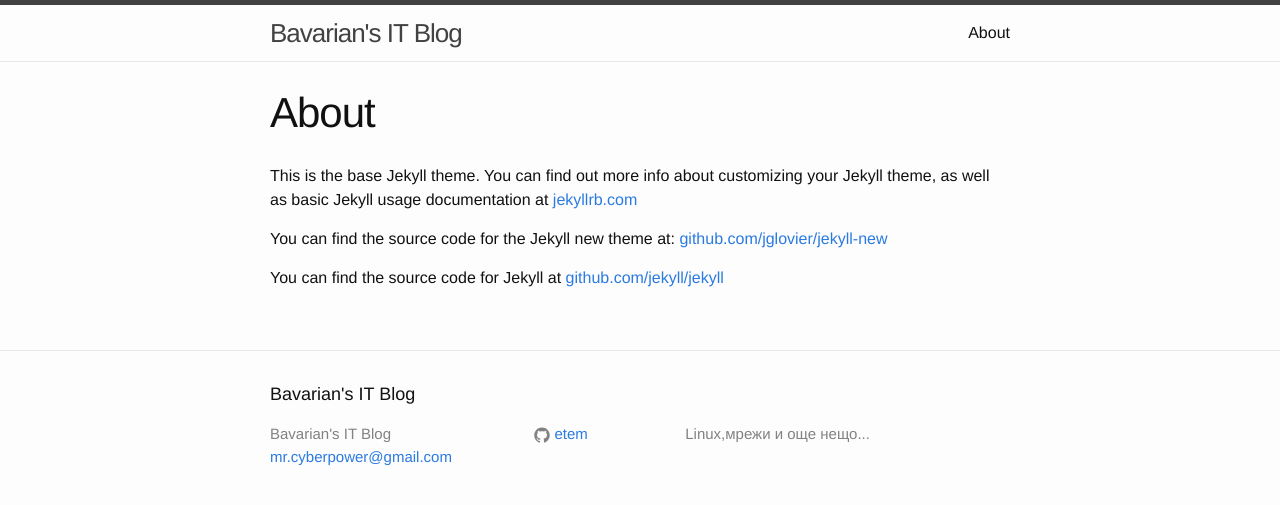
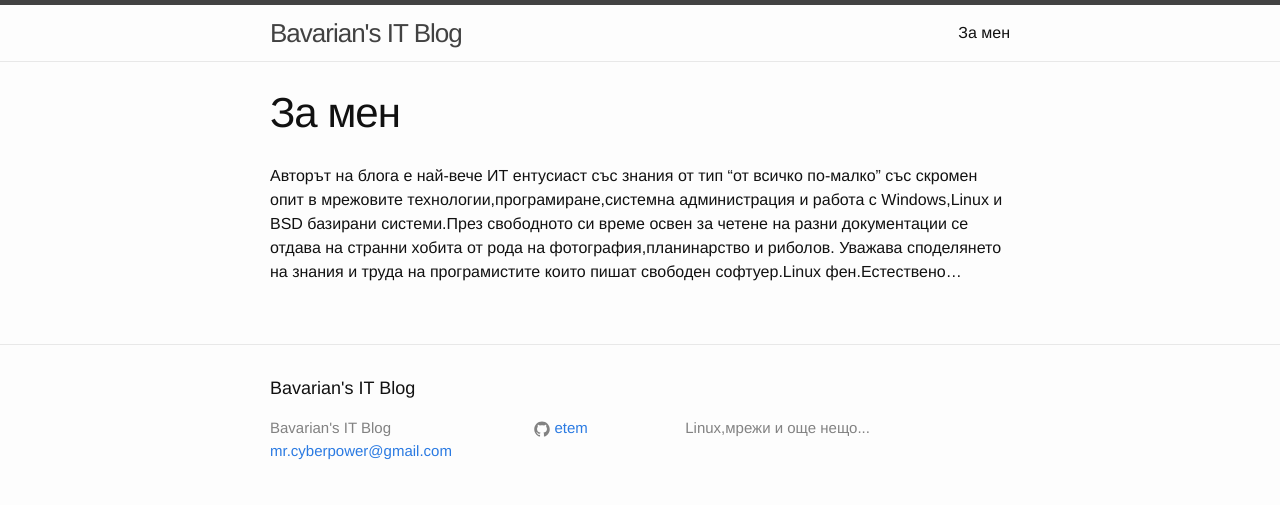
Before and after one commit to etem/etem.github.io, a Jekyll site: the page built from about.md, in a window 1280 px wide. Shown: the top 505 px of the page. Built offline with Jekyll 4.4.1, drawn with Linux system fonts in a browser that asks for light colours.

Commit message:
Updated about info

```diff
--- a/about.md
+++ b/about.md
@@ -1,11 +1,7 @@
 ---
 layout: page
-title: About
+title: За мен
 permalink: /about/
 ---
 
-This is the base Jekyll theme. You can find out more info about customizing your Jekyll theme, as well as basic Jekyll usage documentation at [jekyllrb.com](http://jekyllrb.com/)
-
-You can find the source code for the Jekyll new theme at: [github.com/jglovier/jekyll-new](https://github.com/jglovier/jekyll-new)
-
-You can find the source code for Jekyll at [github.com/jekyll/jekyll](https://github.com/jekyll/jekyll)
+Авторът на блога е най-вече ИТ ентусиаст със знания от тип "от всичко по-малко" със скромен опит в мрежовите технологии,програмиране,системна администрация и работа с Windows,Linux и BSD базирани системи.През свободното си време освен за четене на разни документации се отдава на странни хобита от рода на фотография,планинарство и риболов. Уважава споделянето на знания и труда на програмистите които пишат свободен софтуер.Linux фен.Естествено...
```
